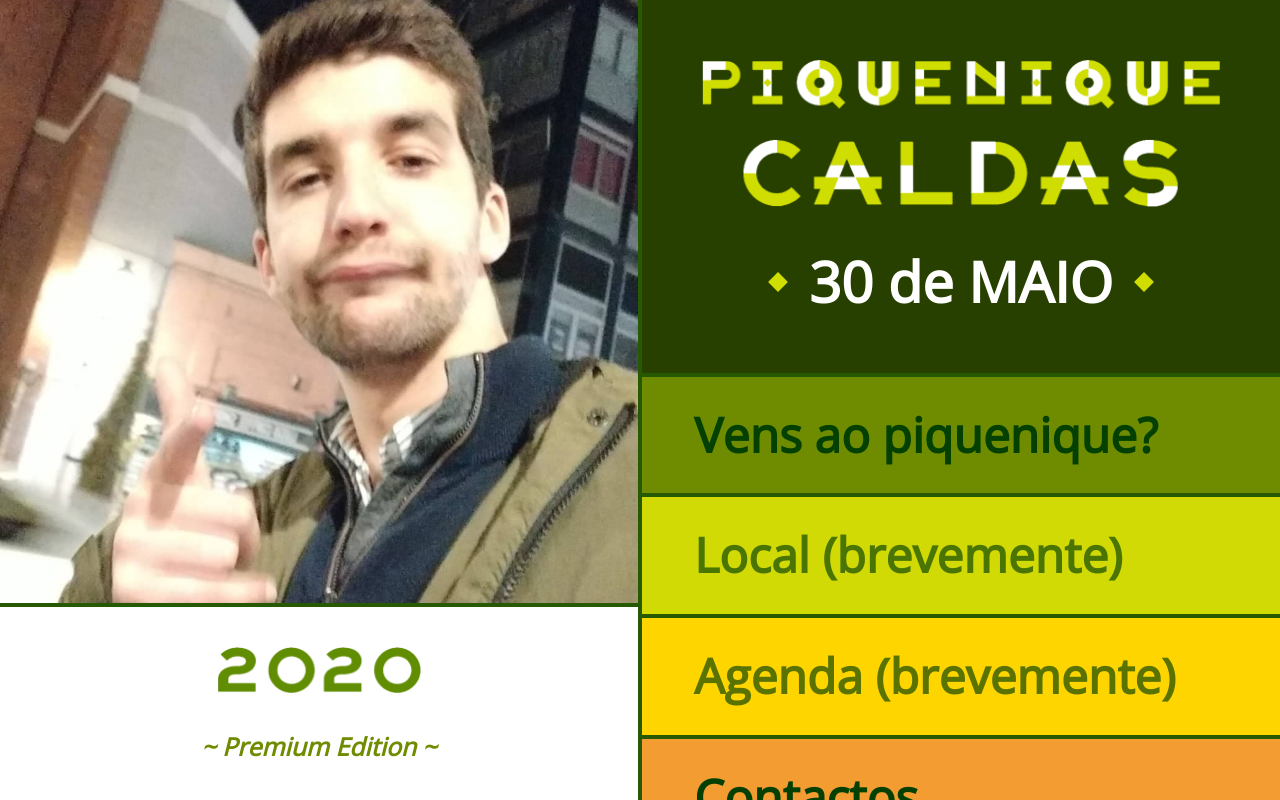
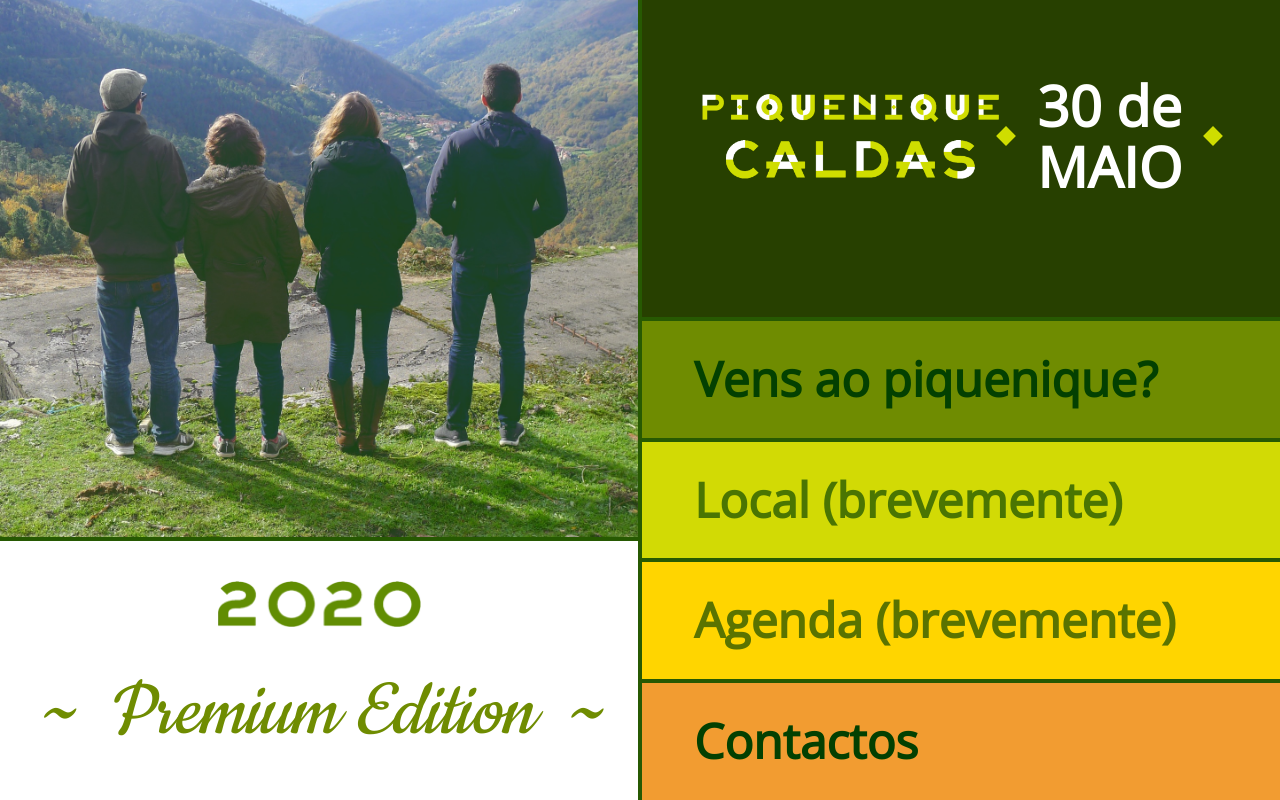
Before and after one commit to acaldas/piquenique-caldas, a Gatsby site: page / in a window 1280 px wide. Built offline with nearby package versions, Linux system fonts and the light colour scheme; Gatsby itself is replaced by a stand-in of ours.

Commit message:
layout fixes

```diff
--- a/gatsby-config.js
+++ b/gatsby-config.js
@@ -37,7 +37,7 @@ module.exports = {
       resolve: "gatsby-plugin-web-font-loader",
       options: {
         google: {
-          families: ["Open Sans", "Open Sans Condensed"],
+          families: ["Open Sans", "Open Sans Condensed", "Cookie"],
         },
       },
     },
--- a/src/components/checkbox.js
+++ b/src/components/checkbox.js
@@ -42,7 +42,7 @@ const Checkbox = ({ onClick, name, value, label, selected, style }) => (
       type="hidden"
       name={name}
       value={value}
-      checked={selected}
+      defaultChecked={selected}
       style={{ display: "hidden" }}
     />
     <Circle>
--- a/src/components/contact.js
+++ b/src/components/contact.js
@@ -15,6 +15,7 @@ const Contact = ({ name, number, style }) => (
   <div
     style={{
       display: "flex",
+      maxWidth: 600,
       background: colors.white,
       border: colors.border,
       flexDirection: "row",
--- a/src/components/form.js
+++ b/src/components/form.js
@@ -46,10 +46,15 @@ const Form = () => {
         method="POST"
         data-netlify="true"
         data-netlify-honeypot="bot-field"
-        style={{ paddingTop: 24, flexDirection: "row", display: "flex" }}
+        style={{
+          paddingTop: 24,
+          flexDirection: "row",
+          display: "flex",
+          flexWrap: "wrap",
+        }}
       >
         <input type="hidden" name="form-name" value="rsvp" />
-        <div>
+        <div style={{ marginRight: 60 }}>
           <div style={{ display: "flex", flexDirection: "row" }}>
             <Checkbox
               label="Claro que sim!"
@@ -111,7 +116,7 @@ const Form = () => {
             />
           </div>
         </div>
-        <Button type="submit" style={{ alignSelf: "flex-end", marginLeft: 60 }}>
+        <Button type="submit" style={{ alignSelf: "flex-end", marginTop: 60 }}>
           Enviar
         </Button>
       </form>
--- a/src/components/image-main.js
+++ b/src/components/image-main.js
@@ -16,9 +16,9 @@ import Img from "gatsby-image"
 const MainImage = () => {
   const data = useStaticQuery(graphql`
     query {
-      placeholderImage: file(relativePath: { eq: "tomas.jpg" }) {
+      placeholderImage: file(relativePath: { eq: "main-2x.jpg" }) {
         childImageSharp {
-          fluid(maxWidth: 300) {
+          fluid(maxWidth: 800) {
             ...GatsbyImageSharpFluid
           }
         }
--- a/src/components/layout.js
+++ b/src/components/layout.js
@@ -38,12 +38,12 @@ const StyledAccordionItem = styled(AccordionItem)`
 `
 
 const Title = styled.div`
-  flex-direction: column;
+  flex-direction: "column";
   margin-bottom: 0;
   background-color: ${colors.dark};
   flex-grow: 1;
   display: flex;
-  justify-content: center;
+  justify-content: space-between;
   align-items: center;
   text-align: center;
   width: 100%;
@@ -55,6 +55,7 @@ const Rectangle = styled.div`
   height: 14px;
   transform: rotate(-45deg);
   background-color: #cfdd00;
+  flex-shrink: 0;
 `
 
 const DateText = styled.h2`
@@ -80,7 +81,7 @@ const Footer = styled.div`
   padding-bottom: 40px;
 `
 
-const Layout = ({ children }) => {
+const Layout = () => {
   const [openIndex, setOpenIndex] = useState()
   const setIndexCallback = useCallback(
     index => {
@@ -96,13 +97,25 @@ const Layout = ({ children }) => {
           <div style={{ marginBottom: 40, width: 203, height: 46 }}>
             <YearImage />
           </div>
-          <h3 style={{ marginBottom: 0 }}>
-            <i>~ Premium Edition ~</i>
+          <h3
+            style={{
+              marginBottom: 0,
+              fontFamily: "Cookie",
+              fontSize: 85,
+              fontWeight: "normal",
+              display: "flex",
+              flexWrap: "wrap",
+              justifyContent: "center",
+            }}
+          >
+            <i>~</i>
+            <i style={{ padding: "0 30px" }}>Premium Edition</i>
+            <i>~</i>
           </h3>
         </Footer>
       </Section>
       <RightSection grow={openIndex === 1 ? 3 : 1}>
-        <Title>
+        <Title grow={openIndex === 1 ? 3 : 1}>
           <div style={{ width: "100%", marginBottom: 44 }}>
             <TitleImage />
           </div>
@@ -111,6 +124,7 @@ const Layout = ({ children }) => {
               display: "flex",
               flexDirection: "row",
               alignItems: "center",
+              marginBottom: 44,
             }}
           >
             <Rectangle />
@@ -166,8 +180,4 @@ const Layout = ({ children }) => {
   )
 }
 
-Layout.propTypes = {
-  children: PropTypes.node.isRequired,
-}
-
 export default Layout
```
Also changed, not shown: src/images/main-2x.jpg (added), src/images/tomas.jpg (deleted).
